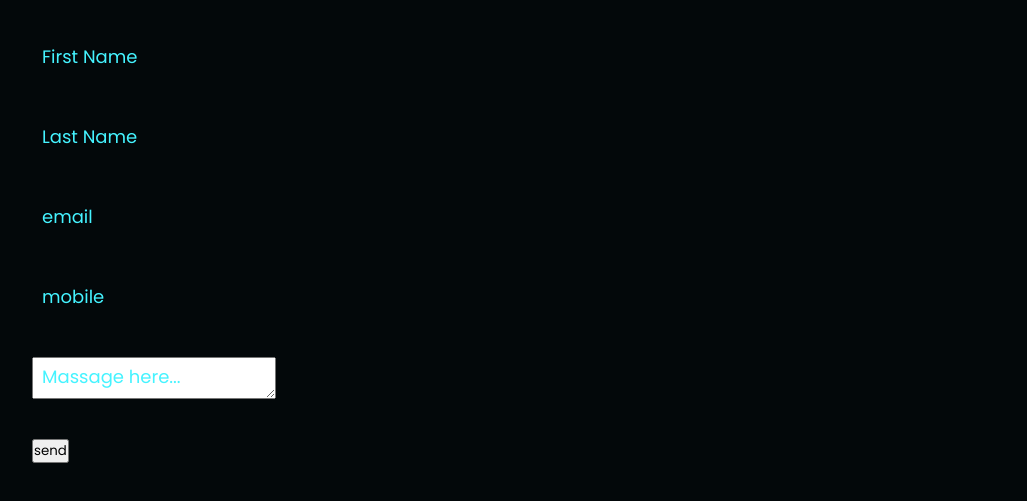
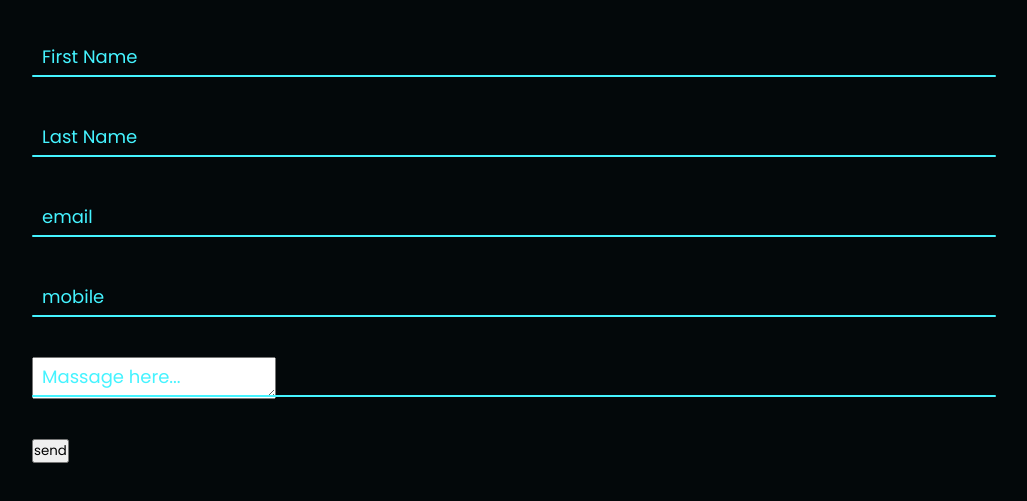
Before and after one commit to sseungjae/contactpractice, a plain HTML site: page index.html in a window 1280 px wide. Shown: the part 193-694 px from the top of the page, without its empty margins (126-1153 px from the left). Drawn offline with Linux system fonts and the light colour scheme.

Commit message:
add effect design
effect

```diff
--- a/style.css
+++ b/style.css
@@ -80,3 +80,20 @@ body {
   top: -35px;
   left: -10px;
 }
+
+.container .row100 .inputBox .line {
+  position: absolute;
+  bottom: 0;
+  display: block;
+  width: 100%;
+  height: 2px;
+  background: #45f3ff;
+  transition: 0.5s;
+  border-radius: 2px;
+  pointer-events: none;
+}
+
+.container .row100 .inputBox input:focus ~ .line,
+.container .row100 .inputBox input:valid ~ .line {
+  height: 100%;
+}
```
